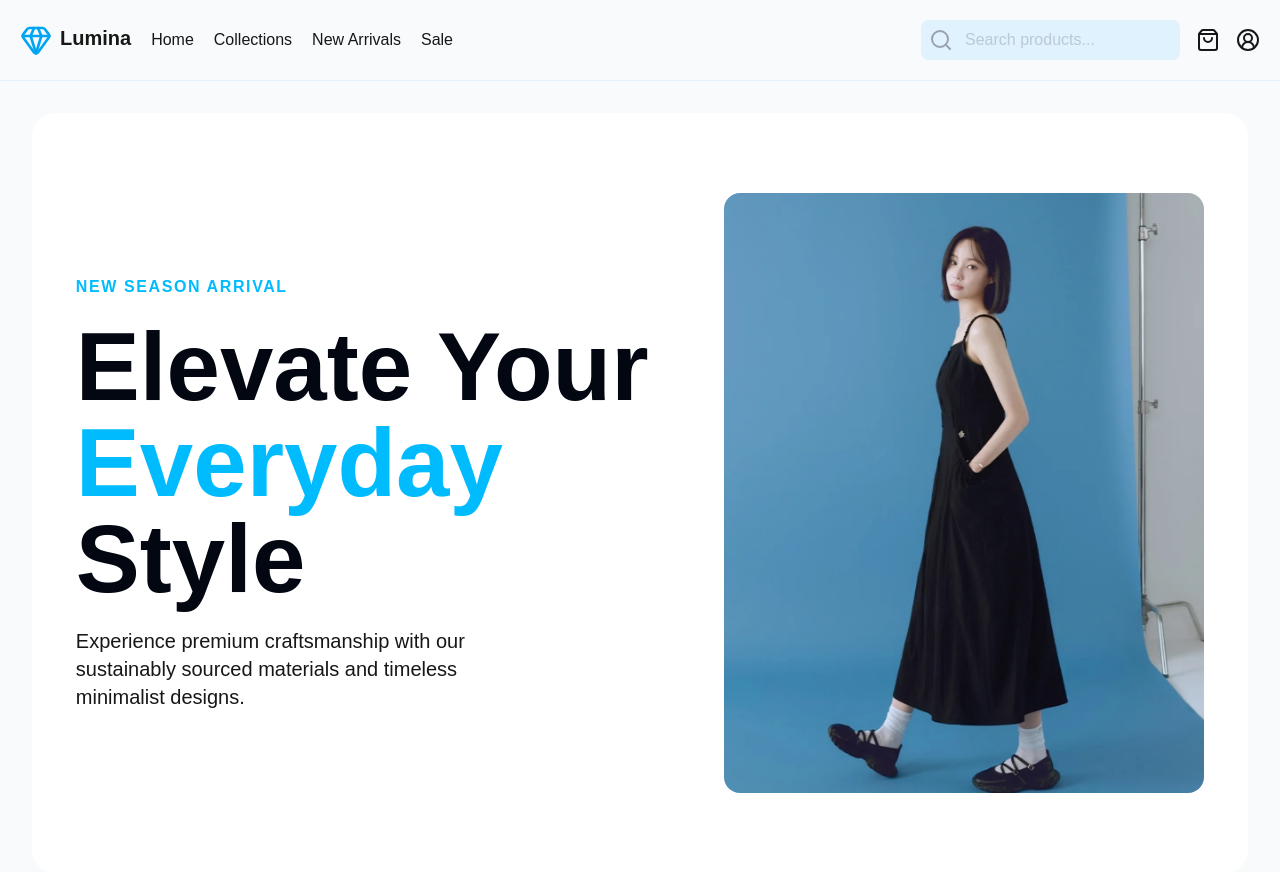
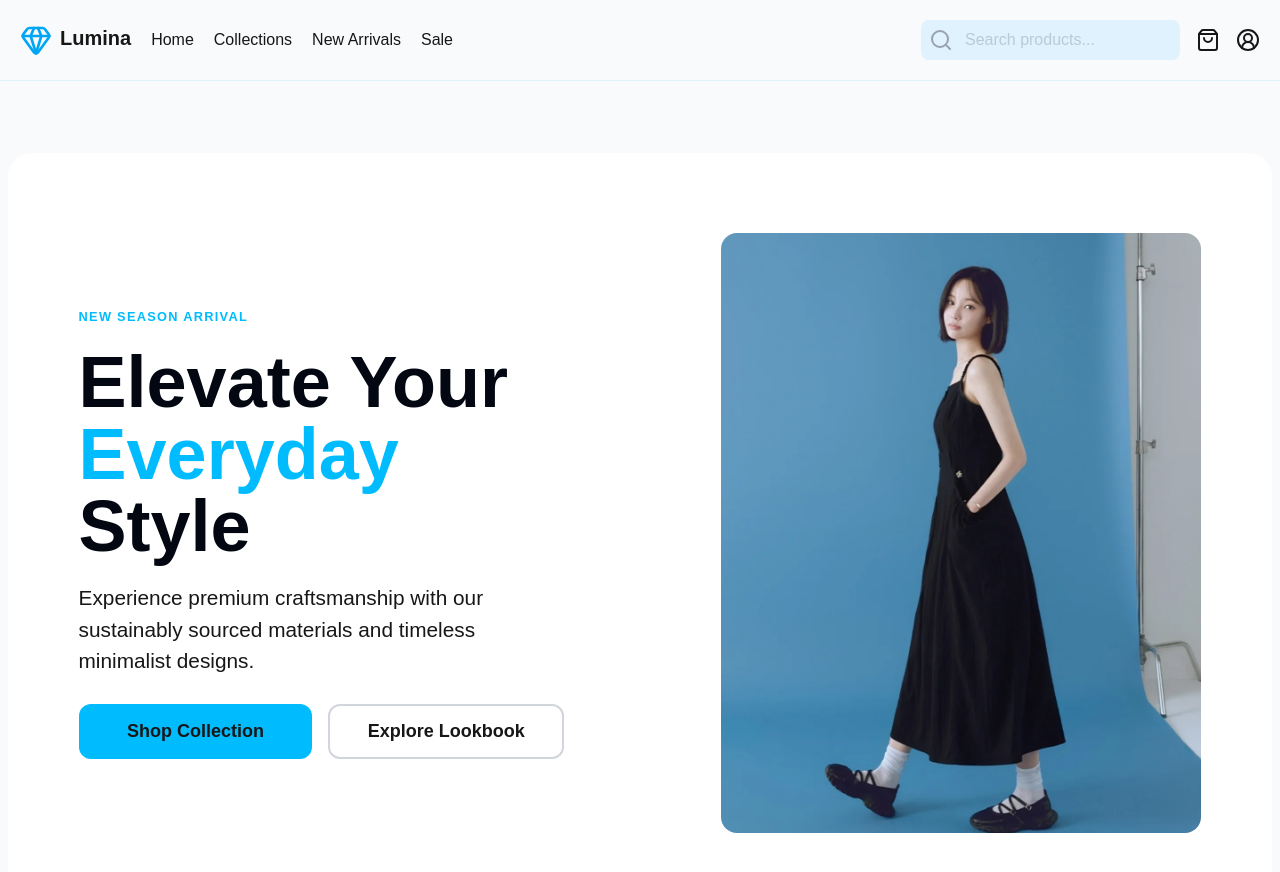
Before and after one commit to dev-dabid/next-ecommerce, a Next.js app: page / in a window 1280 px wide. Shown: the top 872 px of the page. Built offline with nearby package versions, Linux system fonts and the light colour scheme.

Commit message:
feat: add hero section

```diff
--- a/src/app/(home)/Hero.tsx
+++ b/src/app/(home)/Hero.tsx
@@ -3,26 +3,33 @@ import Woman from "@/images/products/woman.png";
 
 const Hero = () => {
   return (
-    <div className="flex items-center justify-around bg-white py-20 px-10 rounded-3xl">
+    <div className="flex flex-col lg:flex-row items-center justify-around bg-white py-[clamp(2rem,10vw,5rem)] px-[clamp(1.5rem,1vw,2.5rem)] rounded-3xl mt-[clamp(1rem,5vw,5rem)] gap-[clamp(4rem,2vw,5rem)]">
       <div className="flex flex-col">
-        <p className="text-sky-400 font-semibold tracking-widest">
+        <p className="text-[clamp(0.7rem,1vw,1rem)] text-sky-400 font-semibold tracking-widest">
           NEW SEASON ARRIVAL
         </p>
-        <p className="text-gray-950 font-semibold text-8xl max-w-[12ch] mt-5">
+        <p className="text-[clamp(2.5rem,13vw,4.5rem)] leading-none text-gray-950 font-semibold max-w-[12ch] mt-5">
           Elevate Your <span className="text-sky-400">Everyday</span> Style
         </p>
-        <p className="max-w-[42ch] mt-5 text-xl">
+        <p className="text-[clamp(0.8rem,3.8vw,1.3rem)] max-w-[42ch] mt-5">
           Experience premium craftsmanship with our sustainably sourced
           materials and timeless minimalist designs.
         </p>
+
+        <div className="flex gap-4 mt-7">
+          <button className="text-[clamp(0.60rem,3vw,1.125rem)] active:bg-sky-600  hover:bg-sky-300 bg-sky-400 font-[550] py-3 px-3 lg:px-6 rounded-xl w-full">
+            Shop Collection
+          </button>
+          <button className="text-[clamp(0.55rem,3vw,1.125rem)] active:bg-gray-400 hover:bg-gray-200 bg white font-[550] py-3 px-3 lg:px-6 rounded-xl border-2 border-gray-300 w-full">
+            Explore Lookbook
+          </button>
+        </div>
       </div>
-      <div className="h-150 w-120 rounded-2xl overflow-hidden">
+      <div className="hidden lg:block h-150 w-120 rounded-2xl overflow-hidden">
         <Image
           className="transition-transform duration-300 ease-in-out hover:scale-105 object-cover w-full h-full"
           src={Woman}
           alt="Hero"
-          height={500}
-          width={500}
         />
       </div>
     </div>
--- a/src/app/layout.tsx
+++ b/src/app/layout.tsx
@@ -10,7 +10,7 @@ export default function RootLayout({
     <html lang="en">
       <body className="">
         <Header />
-        <main className="p-8 bg-gray-50 h-screen">{children}</main>
+        <main className="p-2 bg-gray-50 h-screen">{children}</main>
       </body>
     </html>
   );
```
